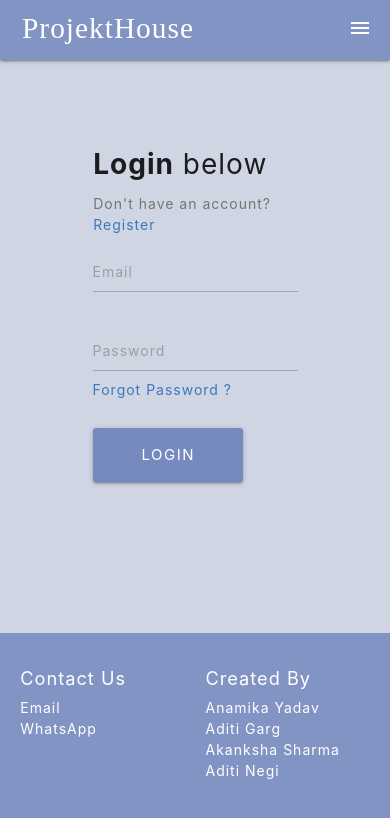
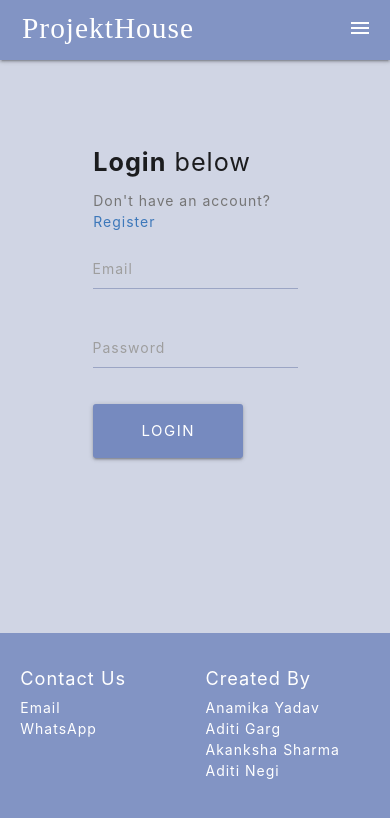
Before and after one commit to anamika7153/ProjektHouse, a React (Create React App) app in the folder client/: page /login in a window 390 px wide. Shown: the top 818 px of the page. Built offline with nearby package versions, Linux system fonts and the light colour scheme; a web font is replaced by a local one.

Commit message:
remove forgot pass

```diff
--- a/client/src/components/screens/Login.js
+++ b/client/src/components/screens/Login.js
@@ -83,7 +83,7 @@ function Login() {
                 onChange={(e) => setPassword(e.target.value)}
               />
               <label htmlFor="password">Password</label>
-              <Link to='/user/sendemail'>Forgot Password ?</Link>
+              {/* <Link to='/user/sendemail'>Forgot Password ?</Link> */}
               {/* <span style={{ cursor: "pointer" }} onClick={changePass}> Forgot Password ?</span> */}
             </div>
             <div className="col s12" style={{ paddingLeft: "11.250px" }}>
--- a/client/src/components/screens/Profile.js
+++ b/client/src/components/screens/Profile.js
@@ -166,7 +166,7 @@ function Profile() {
             <div
               style={{
                 display: "flex",
-                justifyContent: "space-around",
+                justifyContent: "space-evenly",
               }}
             >
               <div className="profile-left">
@@ -194,6 +194,7 @@ function Profile() {
               </div>
               <div>
                 <h4 className="profile-name">{state ? state.name : ""}</h4>
+                <h5>{state ? state.email : ""}</h5>
                 <div
                   style={{
                     display: "flex",
--- a/client/src/components/screens/UserProfile.js
+++ b/client/src/components/screens/UserProfile.js
@@ -188,7 +188,7 @@ function UserProfile() {
           <div
             style={{
               display: "flex",
-              justifyContent: "space-around",
+              justifyContent: "space-evenly",
               alignItems: "center",
               margin: "25px 10px",
               borderBottom: "2px solid #909CBE",
--- a/client/src/styles.scss
+++ b/client/src/styles.scss
@@ -178,7 +178,7 @@
     h1 {
       font-size: 25px;
     }
-    h4 {font-size: 2rem;}
+    h4 {font-size: 1.8rem;}
     h5 {font-size: 1.3rem;}
     h6{font-size: 1.1rem;}
     .drop-zone {
@@ -209,7 +209,7 @@
       height: 120px !important;
       width: 120px !important;
     }
-    .profile-name{font-size: 2rem;}
+    // .profile-name{font-size: 2rem;}
     .profile-files {
       display: flex !important;
       justify-content: space-between !important;
```
